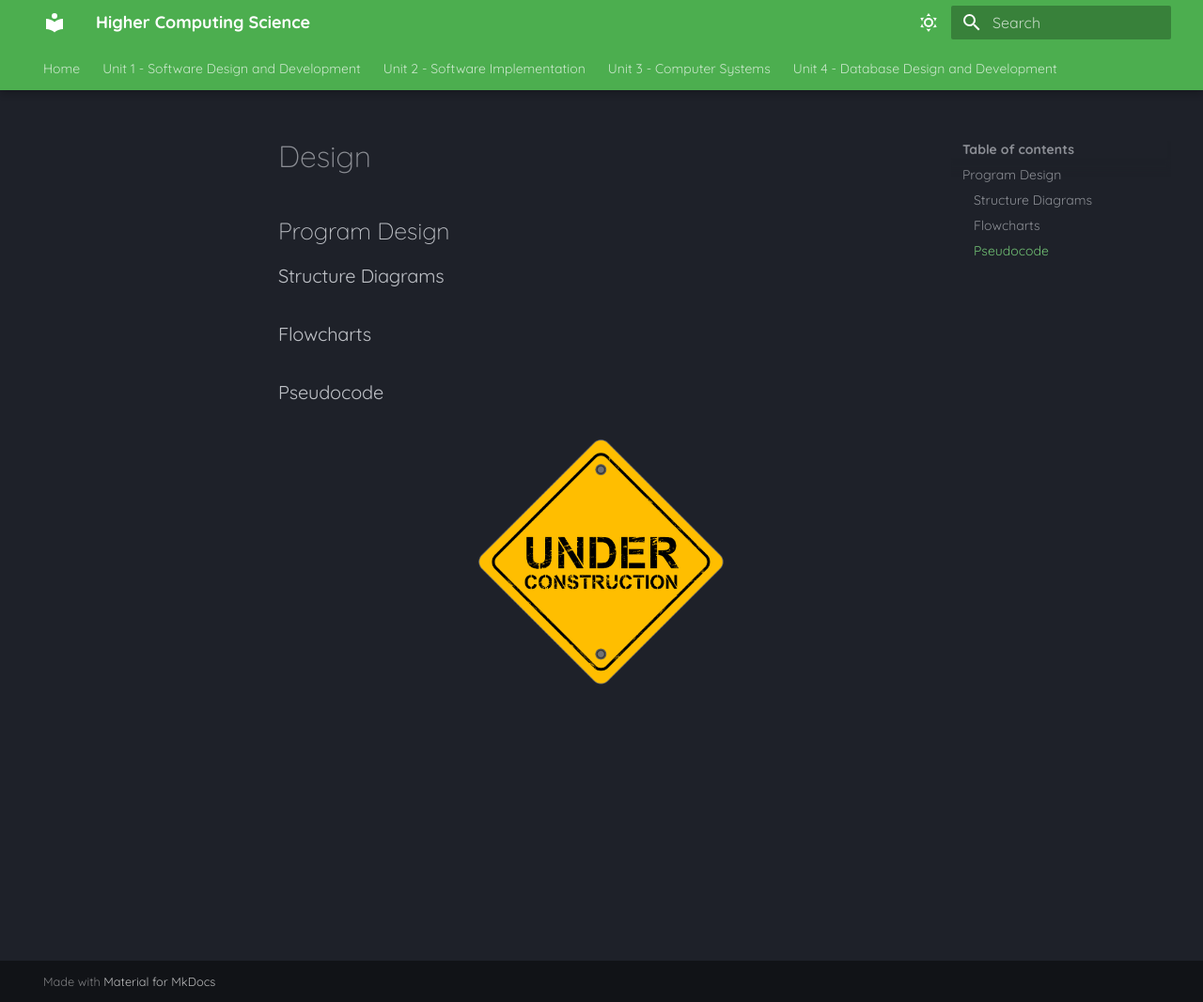
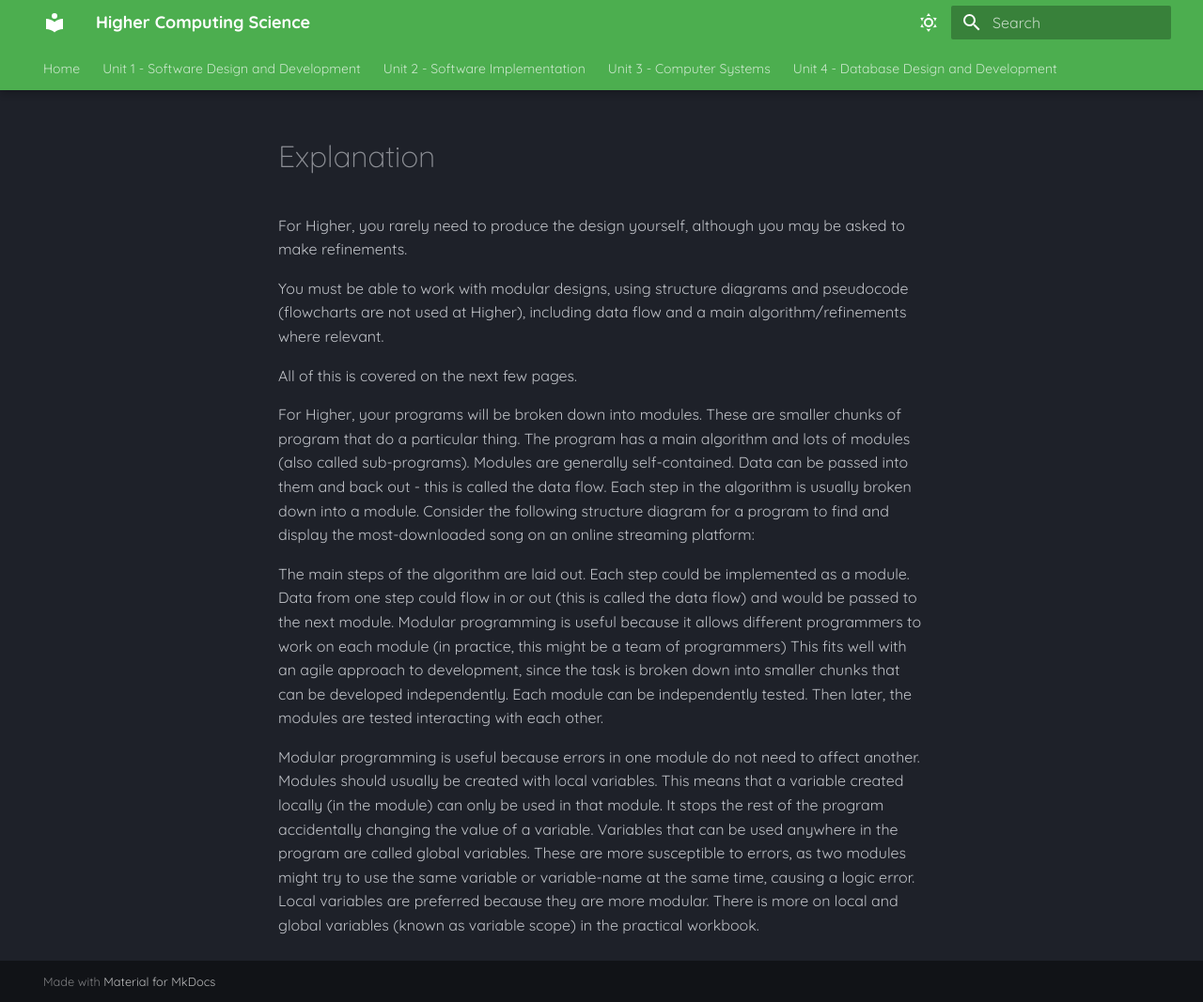
Before and after one commit to Mr-Wood-CS/Higher-Computing-Science-MD-Files, an MkDocs documentation site: the page built from docs/SDD/3.0-Design.md, in a window 1280 px wide and 1067 px high. Shown: the whole window at 94% size. Built offline with MkDocs 1.6.1 and Material for MkDocs 9.7.7, drawn with Linux system fonts in a browser that asks for light colours.

Commit message:
Update 3.0-Design.md

```diff
--- a/docs/SDD/3.0-Design.md
+++ b/docs/SDD/3.0-Design.md
@@ -1,14 +1,22 @@
-# Design
+# Explanation
 
-## Program Design
+For Higher, you rarely need to produce the design yourself, although you may be asked to make refinements.
 
-### Structure Diagrams
+You must be able to work with modular designs, using structure diagrams and pseudocode (flowcharts are not used at Higher), including data flow and a main algorithm/refinements where relevant.
 
-### Flowcharts
+All of this is covered on the next few pages.
 
-### Pseudocode
 
-<figure markdown="span">
-  ![Image title](../Images/Under-Construction.png){ width="300" }
-  <figcaption></figcaption>
-</figure>
+
+For Higher, your programs will be broken down into modules. These are smaller chunks of program that do a particular thing. The program has a main algorithm and lots of modules (also called sub-programs). Modules are generally self-contained. Data can be passed into them and back out - this is called the data flow.
+Each step in the algorithm is usually broken down into a module.
+Consider the following structure diagram for a program to find and display the most-downloaded song on an online streaming platform:
+
+
+The main steps of the algorithm are laid out. Each step could be implemented as a module.
+Data from one step could flow in or out (this is called the data flow) and would be passed to the next module.
+Modular programming is useful because it allows different programmers to work on each module (in practice, this might be a team of programmers) This fits well with an agile approach to development, since the task is broken down into smaller chunks that can be developed independently.
+Each module can be independently tested. Then later, the modules are tested interacting with each other.
+
+Modular programming is useful because errors in one module do not need to affect another. Modules should usually be created with local variables. This means that a variable created locally (in the module) can only be used in that module. It stops the rest of the program accidentally changing the value of a variable. Variables that can be used anywhere in the program are called global variables. These are more susceptible to errors, as two modules might try to use the same variable or variable-name at the same time, causing a logic error.
+Local variables are preferred because they are more modular. There is more on local and global variables (known as variable scope) in the practical workbook.
```
